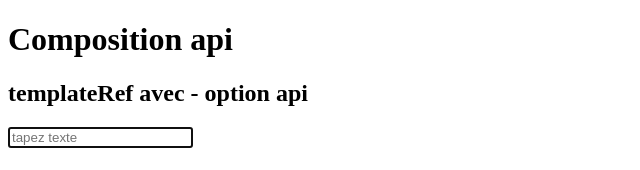
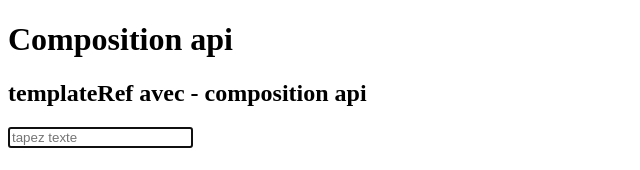
Before and after one commit to lapinRagnar/vue3_tuto, a Vue app: page / in a window 1280 px wide. Shown: the top 170 px of the page, without its empty margins (0-640 px from the left). Built offline with nearby package versions, Linux system fonts and the light colour scheme.

Commit message:
TemplateRef - avec composition api

```diff
--- a/src/components/TemplateReference.vue
+++ b/src/components/TemplateReference.vue
@@ -1,5 +1,5 @@
 <template>
-  <h2>templateRef avec - option api</h2>
+  <h2>templateRef avec - composition api</h2>
   <input type="text" placeholder="tapez texte" ref="inputRef">
 
 
@@ -7,11 +7,22 @@
 
 <script>
 
+import {ref, onMounted} from 'vue'
 
 export default {
+
   name: 'TemplateRefere',
-  mounted(){
-    this.$refs.inputRef.focus()
+
+  setup(){
+    const inputRef = ref(null)
+
+    onMounted(()=>{
+      inputRef.value.focus()
+    })
+
+    return {
+        inputRef,
+    }
   }
 }
 </script>
```
